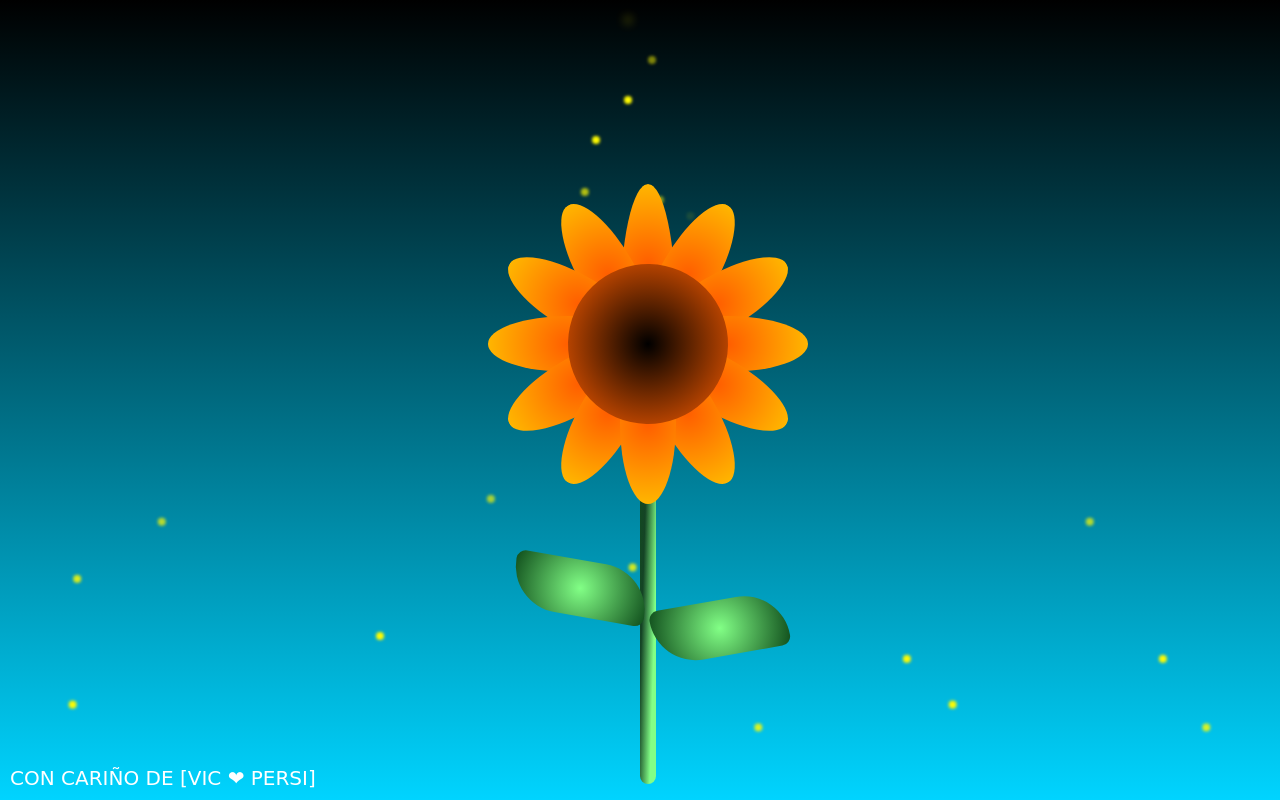
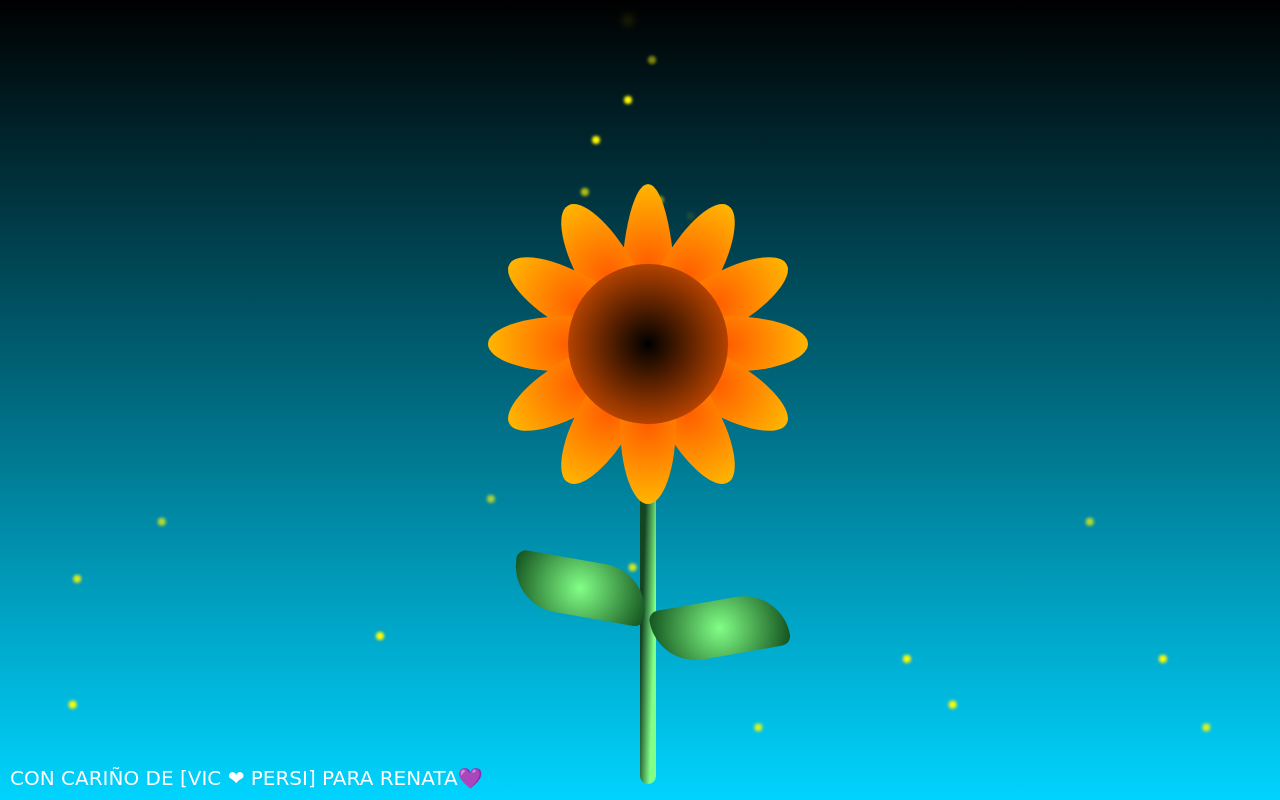
Before and after one commit to Persistente1234/flores-amarillas-con-reflexion, a plain HTML site: page index2.html in a window 1280 px wide. Drawn offline with Linux system fonts and the light colour scheme.

Commit message:
Add dedication to Renata in index2.html
Updated the text in the paragraph to include a dedication to Renata.

```diff
--- a/index2.html
+++ b/index2.html
@@ -60,7 +60,8 @@
     <div class="light light-11"></div>
     <div class="light light-12"></div>
 
-    <p id="text">CON CARIÑO DE [VIC ❤ PERSI]</p>
+    <p id="text">CON CARIÑO DE [VIC ❤ PERSI]
+	             PARA RENATA💜</p>
 </body>
 <script>
     function PlayAudio(){
```
